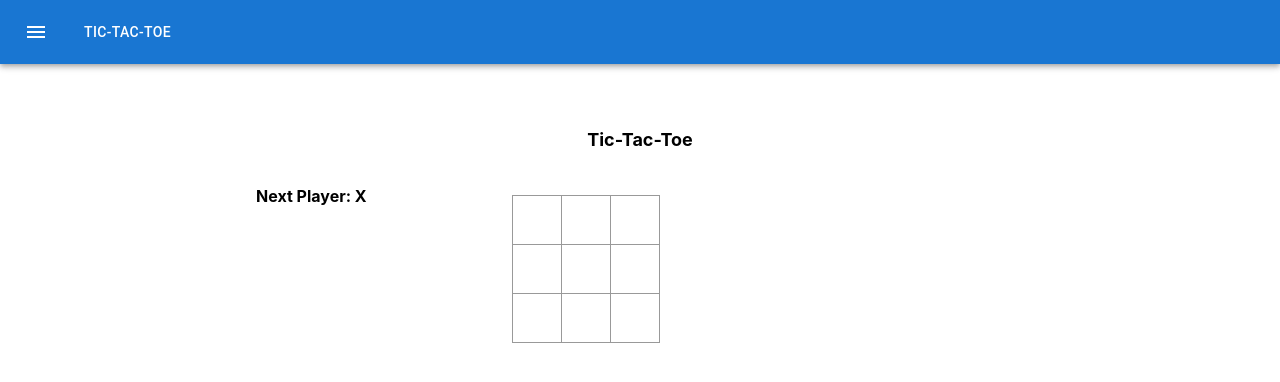
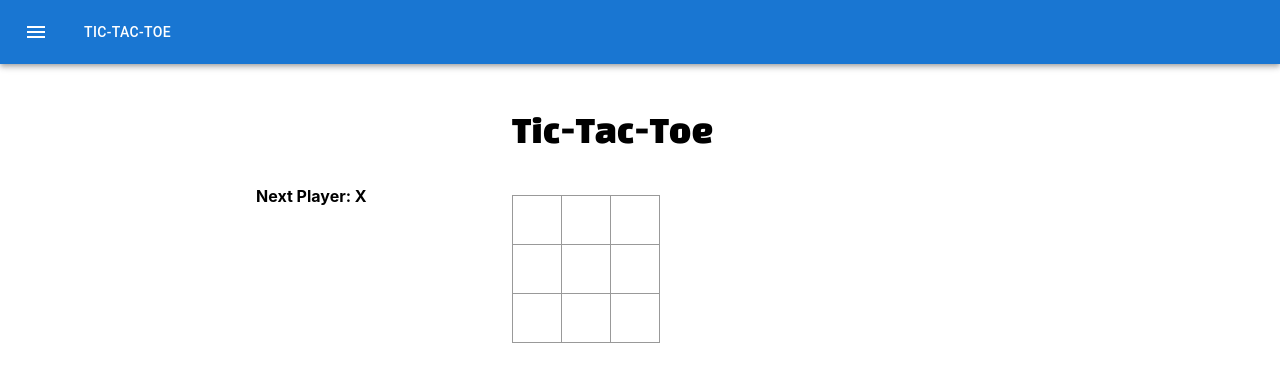
Before and after one commit to Tyagi-Gaurav/JustForFunStuff, a React (Create React App) app in the folder jffs-ui/: page / in a window 1280 px wide. Shown: the top 382 px of the page. Built offline with nearby package versions, Linux system fonts and the light colour scheme.

Commit message:
Adjustment of heading

```diff
--- a/jffs-ui/public/index.html
+++ b/jffs-ui/public/index.html
@@ -7,6 +7,9 @@
     <meta name="theme-color" content="#000000" />
     <link rel="apple-touch-icon" href="%PUBLIC_URL%/logo192.png" />
     <link rel="stylesheet" href="./styles.css">
+    <link rel="preconnect" href="https://fonts.googleapis.com">
+    <link rel="preconnect" href="https://fonts.gstatic.com" crossorigin>
+    <link href="https://fonts.googleapis.com/css2?family=Black+Han+Sans&display=swap" rel="stylesheet"></link>
 
     <!--
       manifest.json provides metadata used when your web app is installed on a
--- a/jffs-ui/src/TicTacToe.css
+++ b/jffs-ui/src/TicTacToe.css
@@ -9,12 +9,13 @@
 
 .heading {
   height: 50px;
-  grid-column: span 5;
-  justify-content: center;
-  align-content: center;
+  grid-column-start: 3;
+  justify-content: left;
   display: grid;
-  font-weight: bold;
-  font-size: large;
+  font-size: xx-large;
+  font-family: "Black Han Sans", sans-serif;
+  font-weight: 400;
+  font-style: normal;
 }
 
 .status {
```
